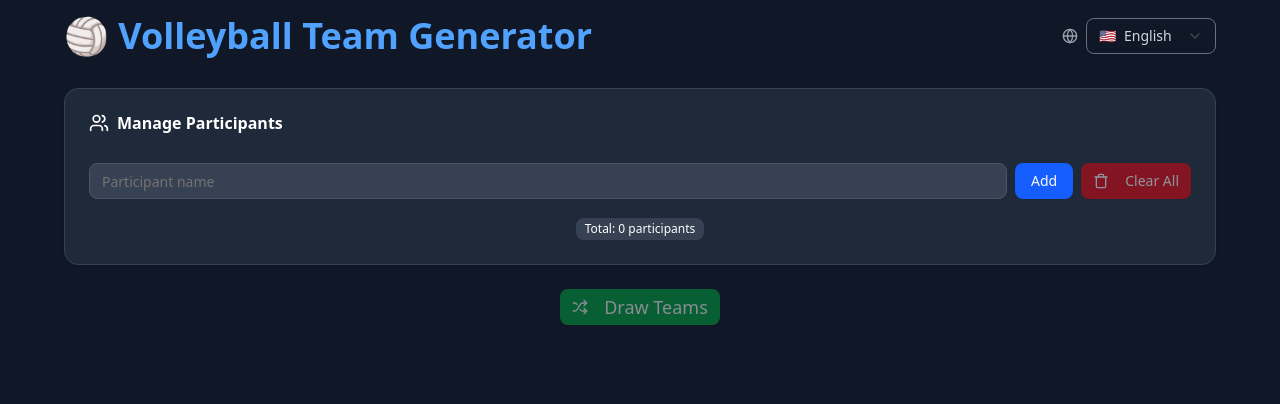
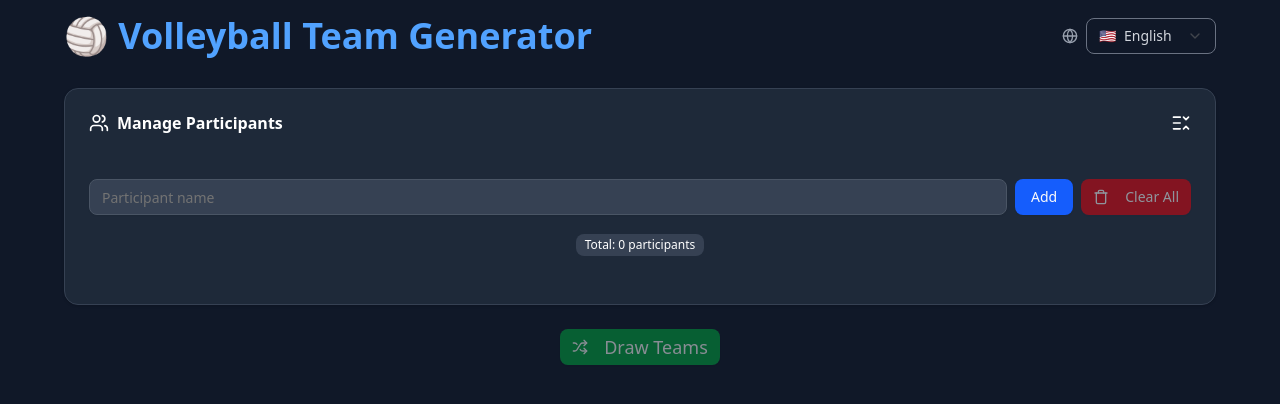
Before and after one commit to mathiasfk/volleyball-team-generator, a React (Vite) app: page / in a window 1280 px wide. Shown: the top 404 px of the page. Built offline with nearby package versions, Linux system fonts and the light colour scheme.

Commit message:
feat: collapsible list

```diff
--- a/package.json
+++ b/package.json
@@ -46,7 +46,7 @@
     "framer-motion": "^12.15.0",
     "i18next": "^25.5.3",
     "input-otp": "^1.4.2",
-    "lucide-react": "^0.510.0",
+    "lucide-react": "^0.545.0",
     "next-themes": "^0.4.6",
     "react": "^19.1.0",
     "react-day-picker": "8.10.1",
--- a/src/App.jsx
+++ b/src/App.jsx
@@ -5,10 +5,11 @@ import { Input } from '@/components/ui/input.jsx'
 import { Card, CardContent, CardHeader, CardTitle } from '@/components/ui/card.jsx'
 import { Badge } from '@/components/ui/badge.jsx'
 import { Alert, AlertDescription } from '@/components/ui/alert.jsx'
-import { Trash2, Edit2, Users, Shuffle, AlertCircle, Trash } from 'lucide-react'
+import { Trash2, Edit2, Users, Shuffle, AlertCircle, Trash, ListChevronsDownUp, ListChevronsUpDown } from 'lucide-react'
 import LanguageSelector from './components/LanguageSelector.jsx'
 import useSEO from './hooks/useSEO.js'
 import './App.css'
+import { Collapsible, CollapsibleContent, CollapsibleTrigger } from './components/ui/collapsible.jsx'
 
 const LOCAL_STORAGE_KEY_PARTICIPANTS = 'volleyball-participants'
 const LOCAL_STORAGE_KEY_TEAMS = 'volleyball-teams'
@@ -26,6 +27,7 @@ function App() {
   const [benchPlayers, setBenchPlayers] = useState([])
   const [error, setError] = useState('')
   const [dataLoaded, setDataLoaded] = useState(false)
+  const [open, setOpen] = useState(true)
 
   // Vibrant colors for teams
   const teamColors = [
@@ -326,13 +328,18 @@ function App() {
         )}
 
         {/* Add Participants Section */}
+        <Collapsible open={open} onOpenChange={setOpen}>
           <Card className="mb-6 bg-gray-800 border-gray-700">
             <CardHeader>
+              <CollapsibleTrigger className="mb-4 text-left w-full">
                 <CardTitle className="text-white flex items-center gap-2">
                   <Users className="w-5 h-5" />
                   {t('participants.manage')}
+                  {open ? <ListChevronsDownUp className="w-5 h-5 ms-auto" /> : <ListChevronsUpDown className="w-5 h-5 ms-auto" />}
                 </CardTitle>
+              </CollapsibleTrigger>
             </CardHeader>
+            <CollapsibleContent className="mb-6">
                 <CardContent>
             <div className="flex gap-2 mb-4">
               <Input
@@ -358,7 +365,7 @@ function App() {
                 className="bg-red-600 hover:bg-red-700"
                 disabled={participants.length === 0}
               >
-                <Trash className="w-4 h-4 mr-2" />
+                <Trash className="w-4 h-4 me-2" />
                 {t('participants.clear_all')}
               </Button>
             </div>
@@ -428,7 +435,9 @@ function App() {
               </Badge>
             </div>
           </CardContent>
+            </CollapsibleContent>
           </Card>
+        </Collapsible>
 
         {/* Action Buttons */}
         <div className="flex gap-4 justify-center mb-6">
@@ -437,7 +446,7 @@ function App() {
             disabled={participants.length === 0}
             className="bg-green-600 hover:bg-green-700 text-white px-8 py-3 text-lg"
           >
-            <Shuffle className="w-5 h-5 mr-2" />
+            <Shuffle className="w-5 h-5 me-2" />
             {t('actions.draw_teams')}
           </Button>
           {teams.length > 0 && (
```
Also changed, not shown: 1 other file (tests, documents, lock files or other folders). Lines whose indentation alone changed are shown as unchanged.
